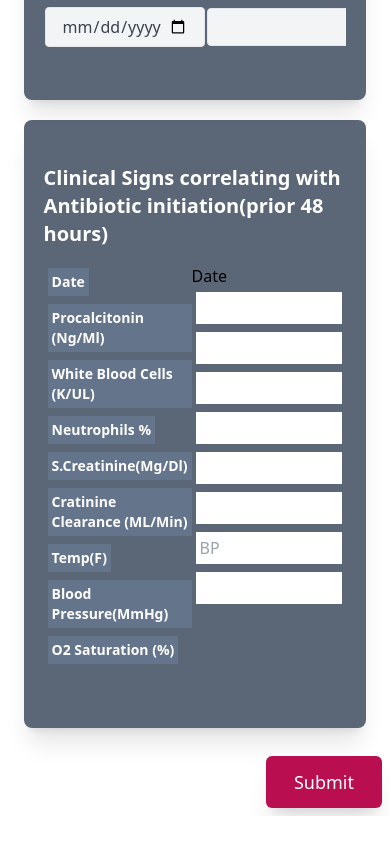
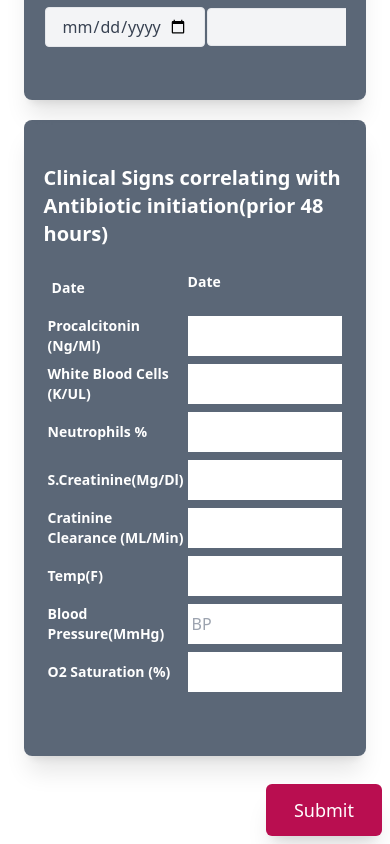
Before and after one commit to anshuman-8/antibiotic-stewardship-site, a Next.js app: page /form in a window 390 px wide. Shown: the part 2078-2922 px from the top of the page. Before the commit the page ends 2894 px from the top, so only its background shows below. Built offline with nearby package versions, Linux system fonts and the light colour scheme.

Commit message:
<clinical sign made responsive>:[]

```diff
--- a/components/Form/ClinicalSign.tsx
+++ b/components/Form/ClinicalSign.tsx
@@ -13,7 +13,6 @@ interface clinicalSignType {
 }
 
 export default function ClinicalSign() {
-
   const emptyClinicalSignsValue: clinicalSignType = {
     date: new Date(),
     temp: "",
@@ -153,35 +152,41 @@ export default function ClinicalSign() {
       <div className="text-xl text-white font-semibold my-4 ">
         Clinical Signs correlating with Antibiotic initiation(prior 48 hours){" "}
       </div>
-      <div className="flex flex-row mb-5 mx-1 overflow-scroll">
-        <div className="flex flex-col">
-          <div className="capitalize font-semibold text-white my-1 text-sm bg-slate-500 p-1 w-fit">
+      <div className="flex flex-row mb-5 mx-1">
+        <div className="flex flex-col ">
+          <div className="capitalize font-semibold h-10 w-[100%] text-white my-1 text-sm p-1 flex items-center">
             Date
           </div>
           {clinicalSignsPriority.map((item, index) => {
             return (
-              <div className="w-fit" key={index}>
-                <div className="capitalize font-semibold text-white my-1 text-sm bg-slate-500 p-1">
+              <div className="" key={index}>
+                <div className="capitalize font-semibold h-10 w-[100%] text-white my-1 text-sm flex items-center">
                   {item.name}
                 </div>
               </div>
             );
           })}
         </div>
+        <div className="flex overflow-scroll">
           {clinicalSignsValue.map((item, index) => {
             return (
               <div className="flex flex-col" key={index}>
-              <div>Date</div>
+                <div className="capitalize font-semibold h-10 w-[100%] text-white my-1 text-sm p-1 ">
+                  Date
+                </div>
                 {clinicalSignsPriority.map((item, i) => {
-                return(
-                  <input className="max-w-sm p-1 m-1" key={item.id} placeholder={item.placeholder}/>
-                )
+                  return (
+                    <input
+                      className="max-w-sm p-1 m-1 h-10"
+                      key={item.id}
+                      placeholder={item.placeholder}
+                    />
+                  );
                 })}
               </div>
-          )
-
-        })
-        }
+            );
+          })}
+        </div>
       </div>
     </div>
   );
```
Lines whose indentation alone changed are shown as unchanged.
